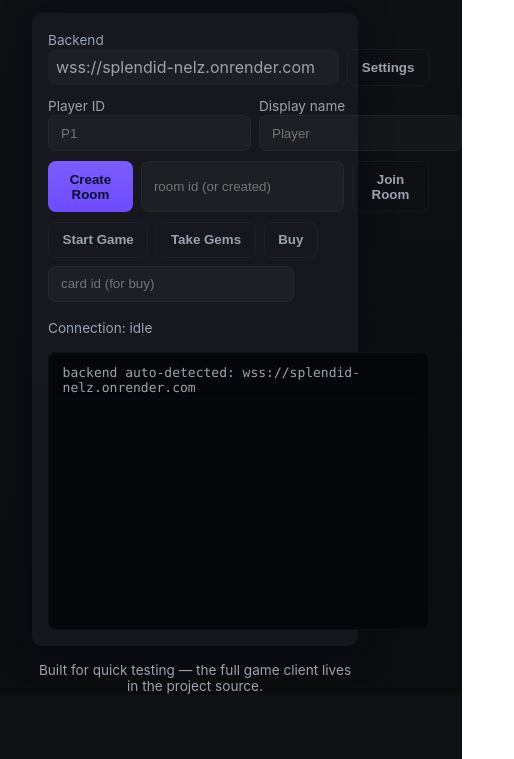
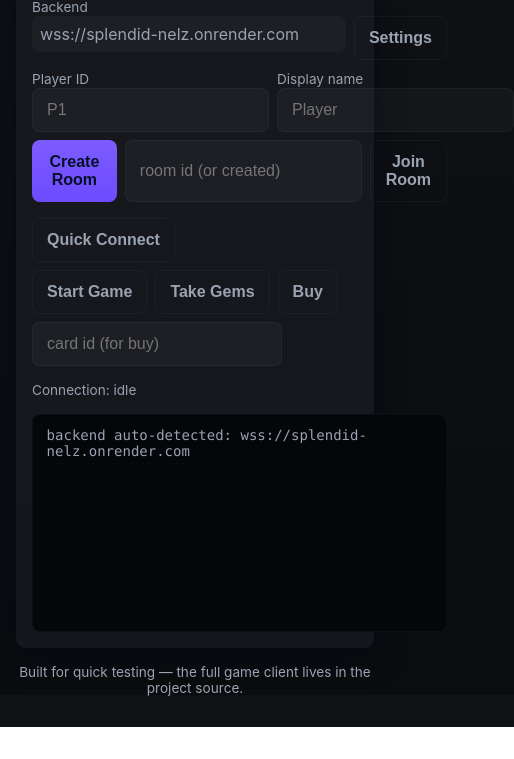
Before and after one commit to forry4/forry4.github.io, a plain HTML site: page docs/index.html in a window 390 px wide. Shown: the part 149-908 px from the top of the page, 514 px wide, since content can reach past the window. After the commit the page ends 876 px from the top, so only its background shows below. Drawn offline with Linux system fonts and the light colour scheme.

Commit message:
docs: mobile improvements + Quick Connect button

```diff
--- a/docs/index.html
+++ b/docs/index.html
@@ -13,7 +13,7 @@
     html,body{height:100%;}
     body{
       margin:0; font-family: Inter, system-ui, -apple-system, "Segoe UI", Roboto, "Helvetica Neue", Arial; background:linear-gradient(180deg,var(--bg),#0b0c0e); color:#e6eef8; -webkit-font-smoothing:antialiased;
-      display:flex; align-items:center; justify-content:center; padding:2rem;
+      display:flex; align-items:center; justify-content:center; padding:1rem; -webkit-text-size-adjust:100%;
     }
     .wrap{ width:100%; max-width:980px; }
     header{display:flex; gap:1rem; align-items:center; margin-bottom:1rem}
@@ -22,13 +22,21 @@
     p.lead{margin:0;color:var(--muted);font-size:0.95rem}
 
     .panel{background:linear-gradient(180deg,var(--panel), rgba(22,24,29,0.9)); border-radius:var(--radius); padding:1rem; box-shadow: 0 6px 30px rgba(2,6,23,0.6);}
-    .grid{display:grid;grid-template-columns:1fr 360px; gap:1rem}
+  .grid{display:grid;grid-template-columns:1fr 360px; gap:1rem}
     .controls{display:flex;flex-direction:column;gap:0.6rem}
     label{font-size:0.85rem;color:var(--muted)}
     input[type=text], input[type=url], select{background:var(--glass); border:1px solid rgba(255,255,255,0.04); color:inherit; padding:0.6rem 0.75rem; border-radius:8px}
     .row{display:flex;gap:0.5rem}
-    button{background:linear-gradient(180deg,var(--accent),#6d4bff); color:#061028; border:none; padding:0.6rem 0.85rem; border-radius:8px; cursor:pointer; font-weight:600}
+    button{background:linear-gradient(180deg,var(--accent),#6d4bff); color:#061028; border:none; padding:0.6rem 0.85rem; border-radius:8px; cursor:pointer; font-weight:600; -webkit-tap-highlight-color: transparent; touch-action: manipulation}
     button.secondary{background:transparent;color:var(--muted);border:1px solid rgba(255,255,255,0.04)}
+
+    /* Mobile first improvements: larger touch targets */
+    @media (max-width:600px){
+      button, input[type=text], input[type=url], select { font-size:16px; padding:12px 14px; }
+      .logo{width:48px;height:48px;font-size:18px}
+      .wrap{padding:0.5rem}
+      .actions{gap:0.4rem}
+    }
     .actions{display:flex;gap:0.5rem;flex-wrap:wrap}
 
     .log{background:#05060a;border-radius:8px;padding:0.5rem;height:420px;overflow:auto;font-family:var(--mono);font-size:13px;color:var(--muted);border:1px solid rgba(255,255,255,0.03)}
@@ -38,6 +46,10 @@
     footer{margin-top:1rem;color:var(--muted);font-size:0.85rem;text-align:center}
 
     @media(max-width:900px){ .grid{grid-template-columns:1fr; } .log{height:260px} }
+    @media (max-width:420px){
+      .log{height:200px;font-size:14px}
+      .controls { gap:0.5rem }
+    }
   </style>
 </head>
 <body>
@@ -82,6 +94,11 @@
             <button id="create">Create Room</button>
             <input id="room" type="text" placeholder="room id (or created)" style="flex:1" />
             <button id="join" class="secondary">Join Room</button>
+          </div>
+
+          <!-- Quick Connect for mobile users: creates a short room and connects as P1 -->
+          <div style="margin-top:0.5rem">
+            <button id="quickConnect" class="secondary" style="display:none;">Quick Connect</button>
           </div>
 
           <div class="actions">
@@ -144,7 +161,8 @@
     const hostCandidate = proto + '://' + location.host; // same host
     const candidates = [hostCandidate, 'wss://localhost:8000', 'ws://127.0.0.1:8000', 'ws://localhost:8000'];
     for(const c of candidates){
-      appendLine('probing ' + c + ' ...');
+      // keep probing logs minimal on mobile
+      if(window.innerWidth > 480) appendLine('probing ' + c + ' ...');
       const ok = await probeWs(c);
       if(ok) return c;
     }
@@ -177,6 +195,19 @@
     connect(rid, player, () => send({action:'join', room_id:rid, name}));
   });
 
+  // Quick connect helper: create a random room and connect as P1.
+  function isMobile(){ return /Mobi|Android|iPhone|iPad|iPod/i.test(navigator.userAgent) || window.innerWidth < 600 }
+  const quickBtn = document.getElementById('quickConnect');
+  quickBtn.addEventListener('click', async () => {
+    const player = 'P1'; const name = 'MobilePlayer';
+    const rid = Math.random().toString(36).slice(2,6).toUpperCase(); document.getElementById('room').value = rid;
+    if(!base){ const chosen = await chooseBackendCandidate(); if(chosen){ base = chosen; backendDisplay.textContent = base; appendLine('backend detected: ' + base); } else { backendDisplay.textContent = 'manual required'; backendSettings.style.display = 'block'; appendLine('no backend auto-detected — open Settings to set one', 'var(--muted)'); return; } }
+    connect(rid, player, () => send({action:'create', name}));
+  });
+
+  // show quick connect on mobile
+  if(isMobile()){ quickBtn.style.display = 'inline-block'; }
+
   function setStatus(s, color){ connEl.textContent = s; connEl.style.color = color || 'var(--muted)'; }
 
   function connect(room, player, onopen){
```
